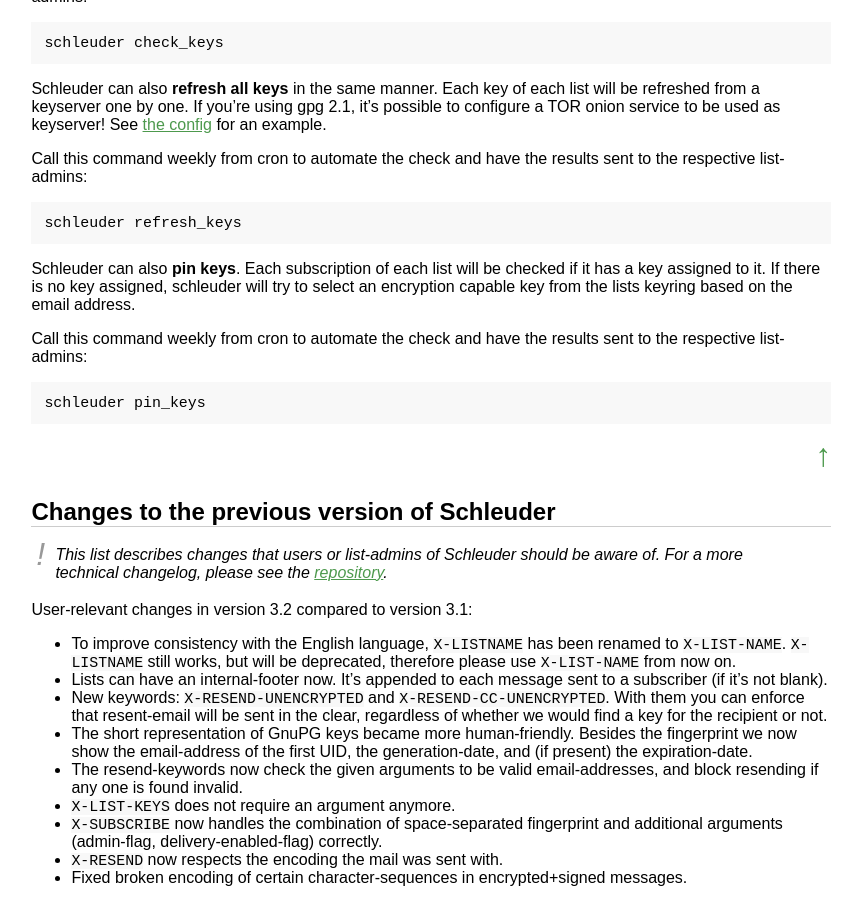
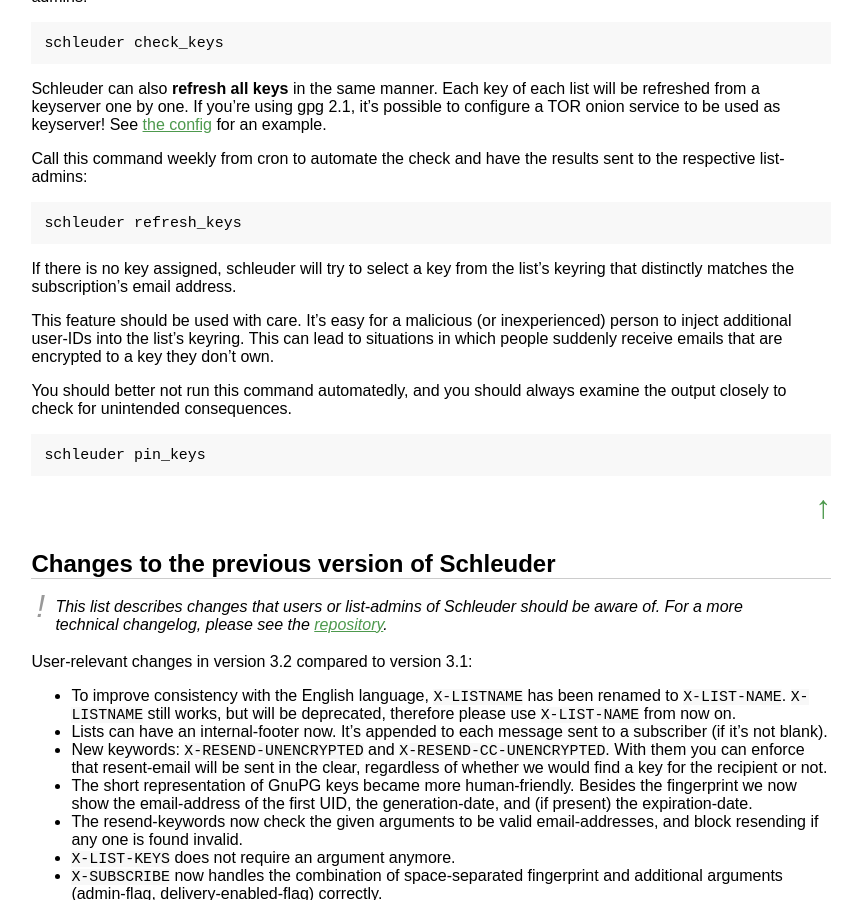
Before and after one commit to schleuder/schleuder-website, a Jekyll site: the page built from docs/index.md, in a window 1280 px wide and 900 px high, scrolled down 9006 px. Shown: the whole window, without its empty margins (7-865 px from the left). Built offline with Jekyll 4.4.1, drawn with Linux system fonts in a browser that asks for light colours.

Commit message:
Rewrite the paragraph about the pin_keys subcommand as probosed by paz

```diff
--- a/docs/index.md
+++ b/docs/index.md
@@ -396,10 +396,11 @@
     schleuder refresh_keys
 
 
-Schleuder can also **pin keys**. Each subscription of each list will be checked if it has a key assigned to it. If there is no key assigned, schleuder will try to
-select an encryption capable key from the lists keyring based on the email address.
+If there is no key assigned, schleuder will try to select a key from the list's keyring that distinctly matches the subscription's email address.
 
-Call this command weekly from cron to automate the check and have the results sent to the respective list-admins:
+This feature should be used with care. It's easy for a malicious (or inexperienced) person to inject additional user-IDs into the list's keyring. This can lead to situations in which people suddenly receive emails that are encrypted to a key they don't own.
+
+You should better not run this command automatedly, and you should always examine the output closely to check for unintended consequences.
 
     schleuder pin_keys
 
```
